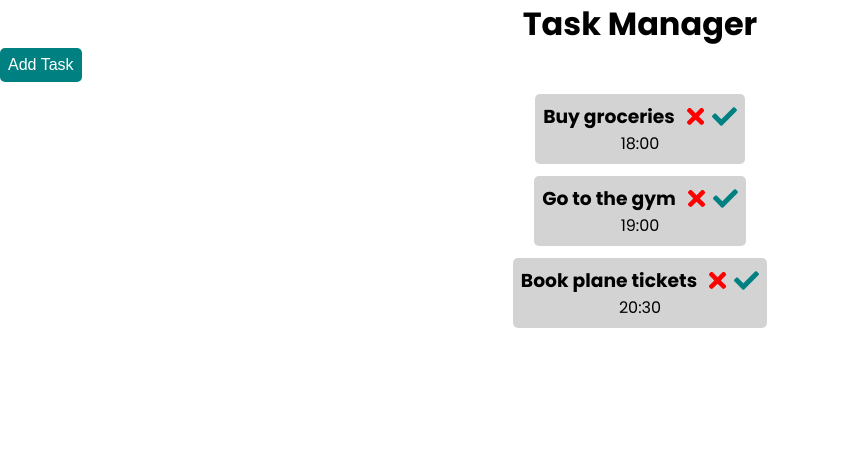
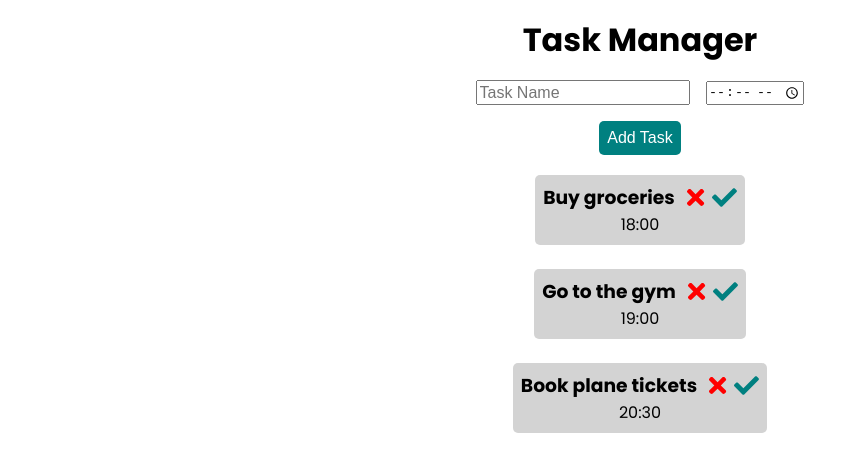
Before and after one commit to ajwilliamss/task-manager, an Angular app: page / in a window 1280 px wide. Shown: the top 472 px of the page, without its empty margins (0-867 px from the left). Built offline with nearby package versions, Linux system fonts and the light colour scheme; data requests are answered from the project's data file.

Commit message:
Added add-task component & implemented two-way binding

```diff
--- a/src/app/app.component.css
+++ b/src/app/app.component.css
@@ -0,0 +1,3 @@
+.task-manager {
+  margin-top: 1rem;
+}
--- a/src/app/app.component.html
+++ b/src/app/app.component.html
@@ -1,3 +1,4 @@
-<app-header></app-header>
-<app-button text="Add Task" colour="teal" (onClick)="handleAdd()"></app-button>
-<app-tasks></app-tasks>
+<main class="task-manager">
+  <app-header></app-header>
+  <app-tasks></app-tasks>
+</main>
--- a/src/app/app.component.ts
+++ b/src/app/app.component.ts
@@ -5,8 +5,4 @@ import { Component } from '@angular/core';
   templateUrl: './app.component.html',
   styleUrls: ['./app.component.css'],
 })
-export class AppComponent {
-  handleAdd(): void {
-    console.log('Add task');
-  }
-}
+export class AppComponent {}
--- a/src/app/app.module.ts
+++ b/src/app/app.module.ts
@@ -3,12 +3,14 @@ import { BrowserModule } from '@angular/platform-browser';
 import { AppRoutingModule } from './app-routing.module';
 import { FontAwesomeModule } from '@fortawesome/angular-fontawesome';
 import { HttpClientModule } from '@angular/common/http';
+import { FormsModule } from '@angular/forms';
 
 import { AppComponent } from './app.component';
 import { HeaderComponent } from './components/header/header.component';
 import { ButtonComponent } from './components/button/button.component';
 import { TasksComponent } from './components/tasks/tasks.component';
 import { TaskItemComponent } from './components/task-item/task-item.component';
+import { AddTaskComponent } from './components/add-task/add-task.component';
 
 @NgModule({
   declarations: [
@@ -17,12 +19,14 @@ import { TaskItemComponent } from './components/task-item/task-item.component';
     ButtonComponent,
     TasksComponent,
     TaskItemComponent,
+    AddTaskComponent,
   ],
   imports: [
     BrowserModule,
     AppRoutingModule,
     FontAwesomeModule,
     HttpClientModule,
+    FormsModule,
   ],
   providers: [],
   bootstrap: [AppComponent],
--- /dev/null
+++ b/src/app/components/add-task/add-task.component.css
@@ -0,0 +1,11 @@
+.add-task-form {
+  display: flex;
+  align-items: center;
+  gap: 1rem;
+  margin: 1rem 0;
+}
+
+.add-task-form input:first-child {
+  font-size: 1rem;
+  padding: 0.1rem;
+}
--- /dev/null
+++ b/src/app/components/add-task/add-task.component.html
@@ -0,0 +1,6 @@
+<form class="add-task-form">
+  <input type="text" name="name" id="name" placeholder="Task Name" [(ngModel)]="name">
+  <input type="time" name="time" id="time" [(ngModel)]="time">
+</form>
+<!-- Testing two-way data binding -->
+<!-- {{name}} -->
--- /dev/null
+++ b/src/app/components/add-task/add-task.component.ts
@@ -0,0 +1,15 @@
+import { Component, OnInit } from '@angular/core';
+
+@Component({
+  selector: 'app-add-task',
+  templateUrl: './add-task.component.html',
+  styleUrls: ['./add-task.component.css'],
+})
+export class AddTaskComponent implements OnInit {
+  name!: string;
+  time!: string;
+
+  constructor() {}
+
+  ngOnInit(): void {}
+}
--- a/src/app/components/button/button.component.css
+++ b/src/app/components/button/button.component.css
@@ -5,4 +5,5 @@ button {
   color: #fff;
   font-size: 1rem;
   cursor: pointer;
+  margin-bottom: 0.5rem;
 }
--- a/src/app/components/tasks/tasks.component.css
+++ b/src/app/components/tasks/tasks.component.css
@@ -0,0 +1,5 @@
+.add-task-container {
+  display: flex;
+  flex-direction: column;
+  align-items: center;
+}
--- a/src/app/components/tasks/tasks.component.html
+++ b/src/app/components/tasks/tasks.component.html
@@ -1,2 +1,7 @@
-<app-task-item *ngFor="let task of tasks" [task]="task" (onClick)="handleDelete(task)" (onToggle)="handleUpdate(task)">
-</app-task-item>
+<div class="add-task-container">
+  <app-add-task></app-add-task>
+  <app-button text="Add Task" colour="teal" (onClick)="handleAdd()"></app-button>
+  <app-task-item *ngFor="let task of tasks" [task]="task" (onClick)="handleDelete(task)"
+    (onToggle)="handleUpdate(task)">
+  </app-task-item>
+</div>
--- a/src/app/components/tasks/tasks.component.ts
+++ b/src/app/components/tasks/tasks.component.ts
@@ -23,6 +23,10 @@ export class TasksComponent implements OnInit {
     });
   }
 
+  handleAdd(): void {
+    console.log('Add task');
+  }
+
   handleDelete(task: Task): void {
     this.tasksService.deleteTask(task).subscribe(() => {
       this.tasks = this.tasks.filter((item) => item.id !== task.id);
```
Also changed, not shown: 1 other file (tests, documents, lock files or other folders).
